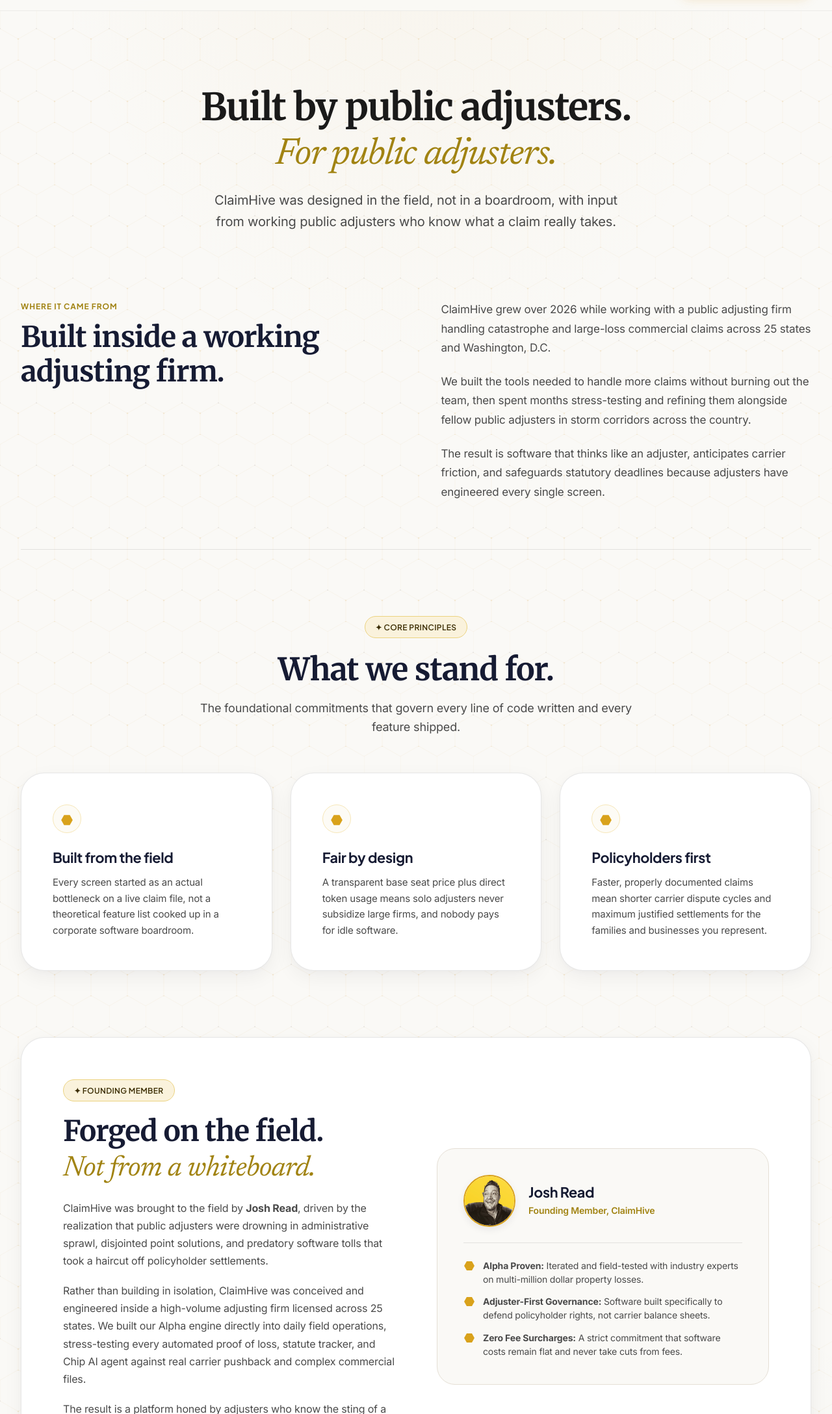
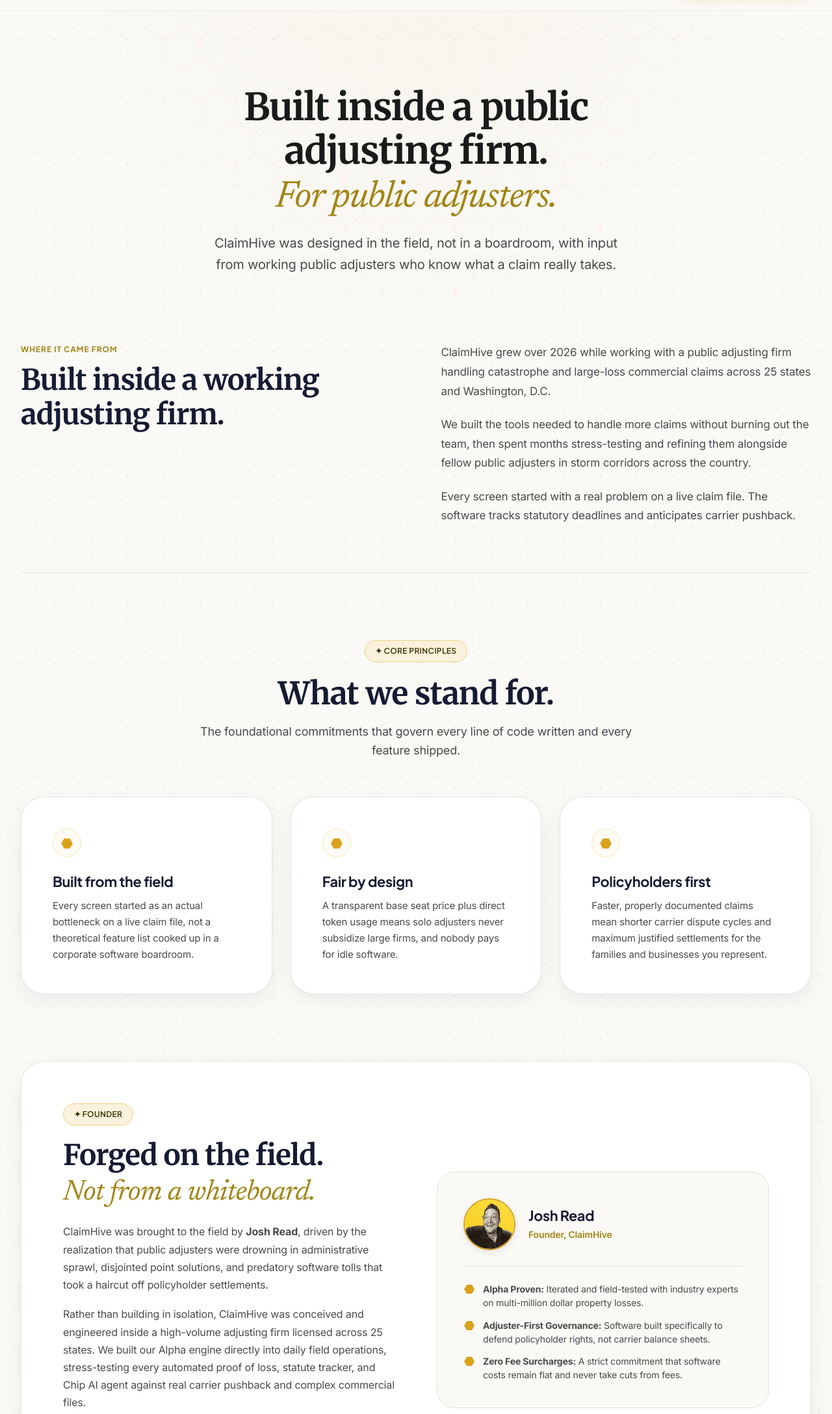
Before and after one commit to joshuaread/claimhive, a plain HTML site: page about.html in a window 1280 px wide. Shown: the part 100-2276 px from the top of the page at 65% size. Drawn offline with Linux system fonts and the light colour scheme.

Commit message:
Say 'built inside a working public adjusting firm'
Josh is the only named founder, so drop 'built by working public
adjusters' (plural) in the home hero and footer, the About H1, meta
and footer, and 'adjusters have engineered every single screen'.
Josh's title on About is now Founder (Founding Member is the customer
program). The home subhead now says Chip drafts and you review,
instead of the paperwork running itself.

```diff
--- a/about.html
+++ b/about.html
@@ -6,20 +6,20 @@
   <meta name="viewport" content="width=device-width, initial-scale=1.0">
   <title>About Us — ClaimHive</title>
   <meta name="description"
-    content="Built by public adjusters. For public adjusters. Refined alongside fellow adjusters to silence administrative drag and move claim files with quiet momentum.">
+    content="Built inside a public adjusting firm. For public adjusters. ClaimHive was built inside a working public adjusting firm to cut admin work and keep claim files moving.">
 
   <link rel="canonical" href="https://claimhive.app/about">
   <meta property="og:type" content="website">
   <meta property="og:site_name" content="ClaimHive">
   <meta property="og:url" content="https://claimhive.app/about">
-  <meta property="og:title" content="About Us — Built by Public Adjusters | ClaimHive">
+  <meta property="og:title" content="About Us — Built Inside a Public Adjusting Firm | ClaimHive">
   <meta property="og:description"
     content="ClaimHive was designed in the field with input from working public adjusters who know what a claim really takes.">
   <meta property="og:image" content="https://claimhive.app/assets/og-image.png">
   <meta name="twitter:card" content="summary_large_image">
   <meta name="twitter:site" content="@ClaimHiveApp">
-  <meta name="twitter:title" content="About Us — Built by Public Adjusters | ClaimHive">
-  <meta name="twitter:description" content="Built by public adjusters. For public adjusters.">
+  <meta name="twitter:title" content="About Us — Built Inside a Public Adjusting Firm | ClaimHive">
+  <meta name="twitter:description" content="Built inside a public adjusting firm. For public adjusters.">
   <meta name="twitter:image" content="https://claimhive.app/assets/og-image.png">
 
   <!-- Typography -->
@@ -97,7 +97,7 @@
     <div class="container container-narrow">
       <h1 class="page-hero-title"
         style="font-size: clamp(2.25rem, 4.5vw, 3.75rem); line-height: 1.15; color: var(--hive-ink); margin-bottom: 1.25rem; letter-spacing: -0.025em;">
-        Built by public adjusters.<br>
+        Built inside a public adjusting firm.<br>
         <span class="font-editorial-italic" style="color: var(--hive-gold-deep); font-weight: 400;">For public
           adjusters.</span>
       </h1>
@@ -135,8 +135,8 @@
             stress-testing and refining them alongside fellow public adjusters in storm corridors across the country.
           </p>
           <p style="margin: 0;">
-            The result is software that thinks like an adjuster, anticipates carrier friction, and safeguards statutory
-            deadlines because adjusters have engineered every single screen.
+            Every screen started with a real problem on a live claim file. The software tracks statutory deadlines and
+            anticipates carrier pushback.
           </p>
         </div>
       </div>
@@ -230,7 +230,7 @@
         style="background: #FFFFFF; border: 1.5px solid var(--hive-border-subtle); border-radius: var(--hive-radius-2xl); box-shadow: var(--hive-shadow-card); padding: clamp(2.5rem, 5vw, 4rem); display: grid; grid-template-columns: repeat(auto-fit, minmax(320px, 1fr)); gap: clamp(2rem, 5vw, 4rem); align-items: center;">
 
         <div>
-          <span class="badge badge-gold" style="margin-bottom: 1.25rem;">✦ FOUNDING MEMBER</span>
+          <span class="badge badge-gold" style="margin-bottom: 1.25rem;">✦ FOUNDER</span>
           <h2
             style="font-family: var(--hive-font-heading); font-size: clamp(2rem, 3.5vw, 2.75rem); font-weight: 700; color: var(--hive-navy-900); line-height: 1.2; letter-spacing: -0.02em; margin-bottom: 1.25rem;">
             Forged on the field.<br>
@@ -269,7 +269,7 @@
                 Josh Read
               </h3>
               <p style="font-size: 0.875rem; color: var(--hive-gold-deep); font-weight: 600; margin: 0;">
-                Founding Member, ClaimHive
+                Founder, ClaimHive
               </p>
             </div>
           </div>
@@ -340,7 +340,7 @@
         <div class="footer-brand">
           <img src="assets/claim-hive-horizontal.svg" alt="ClaimHive" class="footer-logo-img">
           <p class="footer-desc">
-            The AI-powered command center built for independent public adjusters.
+            The AI-powered command center built inside a working public adjusting firm.
           </p>
           <div class="footer-social">
             <a href="https://www.linkedin.com/company/claimhive/" class="footer-social-link" aria-label="ClaimHive on LinkedIn" target="_blank" rel="noopener">
```
Also changed, not shown: index.html (+2 -2 lines).
